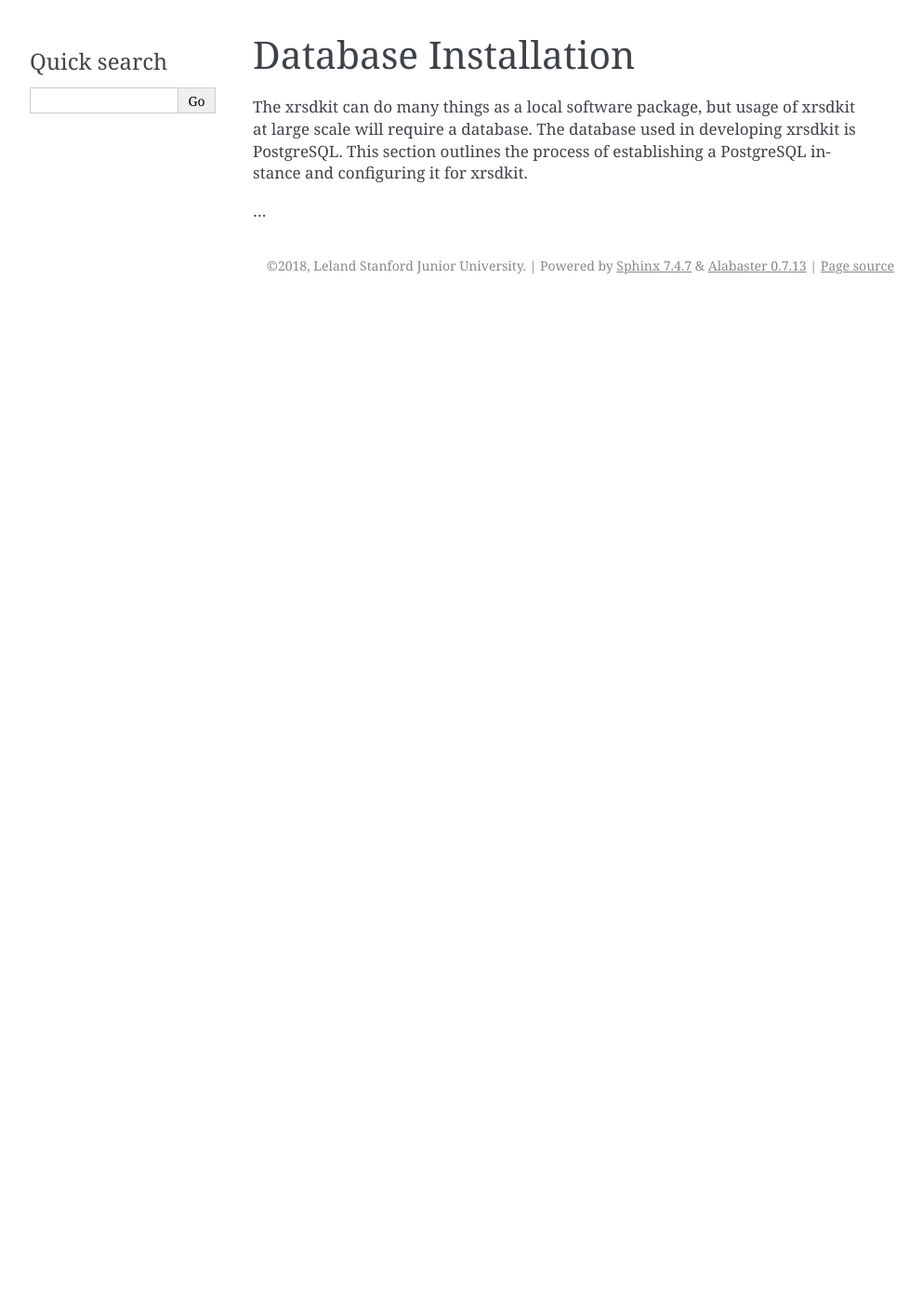
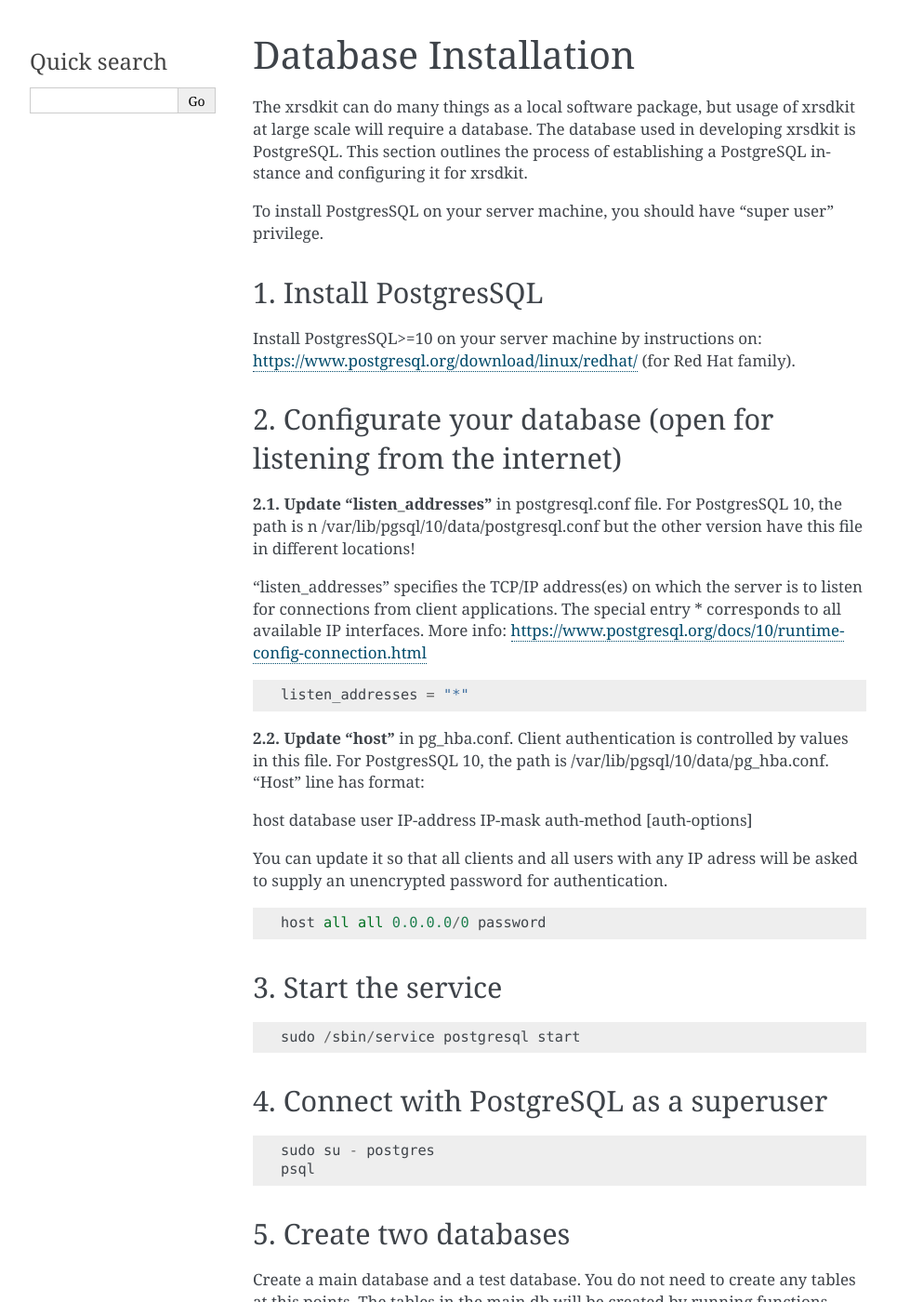
Before and after one commit to scattering-central/xrsdkit, a Sphinx documentation site: the page built from doc/db_installation.rst, in a window 1280 px wide and 1400 px high. Shown: the whole window at 93% size, without its empty margins (148-1141 px from the left). Built offline with Sphinx 7.4.7, drawn with Linux system fonts in a browser that asks for light colours; some of the changed text lies outside the part shown.

Commit message:
docs are ready

```diff
--- a/doc/db_installation.rst
+++ b/doc/db_installation.rst
@@ -2,7 +2,7 @@
 
 
 Database Installation
----------------------
+=====================
 
 The xrsdkit can do many things as a local software package,
 but usage of xrsdkit at large scale will require a database.
@@ -10,4 +10,79 @@
 This section outlines the process of establishing a PostgreSQL instance
 and configuring it for xrsdkit.
 
-...
+To install PostgresSQL on your server machine, you should have "super user" privilege.
+
+1. Install PostgresSQL
+----------------------
+Install PostgresSQL>=10 on your server machine by instructions on:
+https://www.postgresql.org/download/linux/redhat/  (for Red Hat family).
+
+2. Configurate your database (open for listening from the internet)
+-------------------------------------------------------------------
+
+**2.1. Update "listen_addresses"** in postgresql.conf file. For PostgresSQL 10, the path is \n
+/var/lib/pgsql/10/data/postgresql.conf
+but the other version have this file in different locations!
+
+"listen_addresses" specifies the TCP/IP address(es) on which the server is to listen for connections
+from client applications. The special entry  * corresponds to all available IP interfaces.
+More info: https://www.postgresql.org/docs/10/runtime-config-connection.html
+::
+
+    listen_addresses = "*"
+
+**2.2. Update "host"** in pg_hba.conf.
+Client authentication is controlled by values in this file.
+For PostgresSQL 10, the path is
+/var/lib/pgsql/10/data/pg_hba.conf.
+"Host" line has format:
+
+host       database  user  IP-address  IP-mask  auth-method  [auth-options]
+
+You can update it so that all clients and all users with any IP adress will be asked to supply an unencrypted password for authentication.
+::
+
+    host all all 0.0.0.0/0 password
+
+
+3. Start the service
+--------------------
+::
+
+    sudo /sbin/service postgresql start
+
+
+4. Connect with PostgreSQL as a superuser
+-----------------------------------------
+::
+
+    sudo su - postgres
+    psql
+
+5. Create two databases
+-----------------------
+Create a main database and a test database.
+You do not need to create any tables at this points.
+The tables in the main db will be created by running functions from xrsdkit.db:
+
+- load_yml_to_file_table()
+- load_from_files_table_to_samples_table()
+- load_from_samples_to_training_table().
+
+The tables in the test db with be created by running xrsdkit.test.test_db.py
+
+6. Create users
+---------------
+
+Form psql prompt: ::
+
+    CREATE USER user1 WITH ENCRYPTED PASSWORD 'password1';
+    GRANT ALL PRIVILEGES ON DATABASE main_db TO user1;
+    GRANT ALL PRIVILEGES ON DATABASE test TO user1;
+
+    CREATE USER test WITH ENCRYPTED PASSWORD 'test';
+    GRANT ALL PRIVILEGES ON DATABASE test_db TO test;
+
+
+For the instalation of PostgreSQL on the other version of OS:
+https://www.tutorialspoint.com/postgresql/postgresql_environment.htm
```
